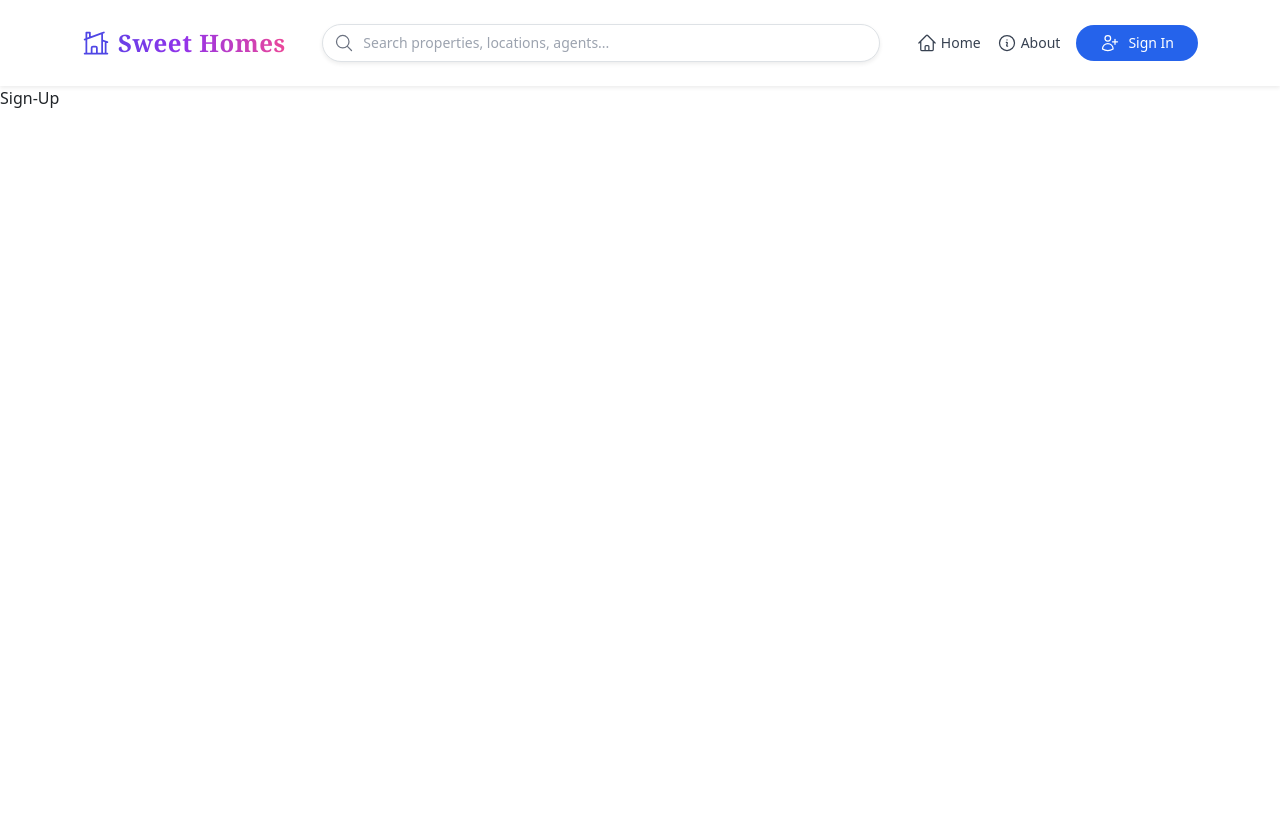
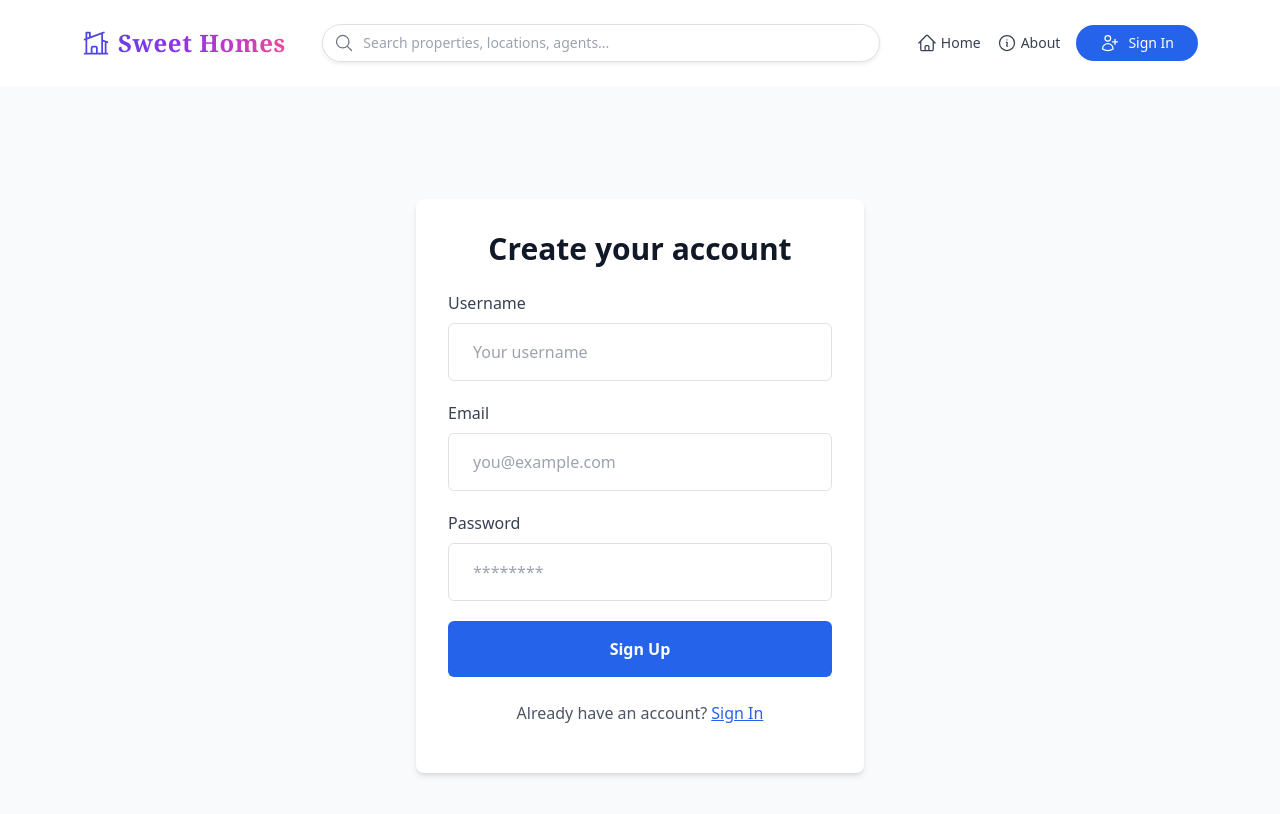
Before and after one commit to MohxinKaxmi/sweet-home, a React (Vite) app in the folder client/: page /Sign-Up in a window 1280 px wide. Shown: the top 814 px of the page. Built offline with nearby package versions, Linux system fonts and the light colour scheme.

Commit message:
complete signup page user interface

```diff
--- a/client/src/pages/SignUp.jsx
+++ b/client/src/pages/SignUp.jsx
@@ -1,9 +1,65 @@
-import React from 'react'
+import { Link } from 'react-router-dom';
+import React from 'react';
 
 const SignUp = () => {
   return (
-    <div>Sign-Up</div>
-  )
-}
+    <div className="min-h-screen flex items-center justify-center bg-gray-50 px-4">
+      <div className="bg-white rounded-lg shadow-md max-w-md w-full p-8">
+        <h2 className="text-3xl font-semibold text-gray-900 mb-6 text-center">Create your account</h2>
+        <form className="space-y-5">
+          <div>
+            <label htmlFor="username" className="block text-gray-700 font-medium mb-2">
+              Username
+            </label>
+            <input
+              id="username"
+              type="text"
+              placeholder="Your username"
+              className="w-full px-4 py-3 border border-gray-300 rounded-md focus:outline-none focus:ring-2 focus:ring-blue-400"
+            />
+          </div>
 
-export default SignUp
+          <div>
+            <label htmlFor="email" className="block text-gray-700 font-medium mb-2">
+              Email
+            </label>
+            <input
+              id="email"
+              type="email"
+              placeholder="you@example.com"
+              className="w-full px-4 py-3 border border-gray-300 rounded-md focus:outline-none focus:ring-2 focus:ring-blue-400"
+            />
+          </div>
+
+          <div>
+            <label htmlFor="password" className="block text-gray-700 font-medium mb-2">
+              Password
+            </label>
+            <input
+              id="password"
+              type="password"
+              placeholder="********"
+              className="w-full px-4 py-3 border border-gray-300 rounded-md focus:outline-none focus:ring-2 focus:ring-blue-400"
+            />
+          </div>
+
+          <button
+            type="submit"
+            className="w-full py-3 bg-blue-600 text-white rounded-md font-semibold hover:bg-blue-700 transition duration-300"
+          >
+            Sign Up
+          </button>
+        </form>
+
+        <p className="mt-6 text-center text-gray-600">
+          Already have an account?{' '}
+          <Link to='/Sign-In' className="text-blue-600 hover:underline">
+            Sign In
+          </Link>
+        </p>
+      </div>
+    </div>
+  );
+};
+
+export default SignUp;
```
